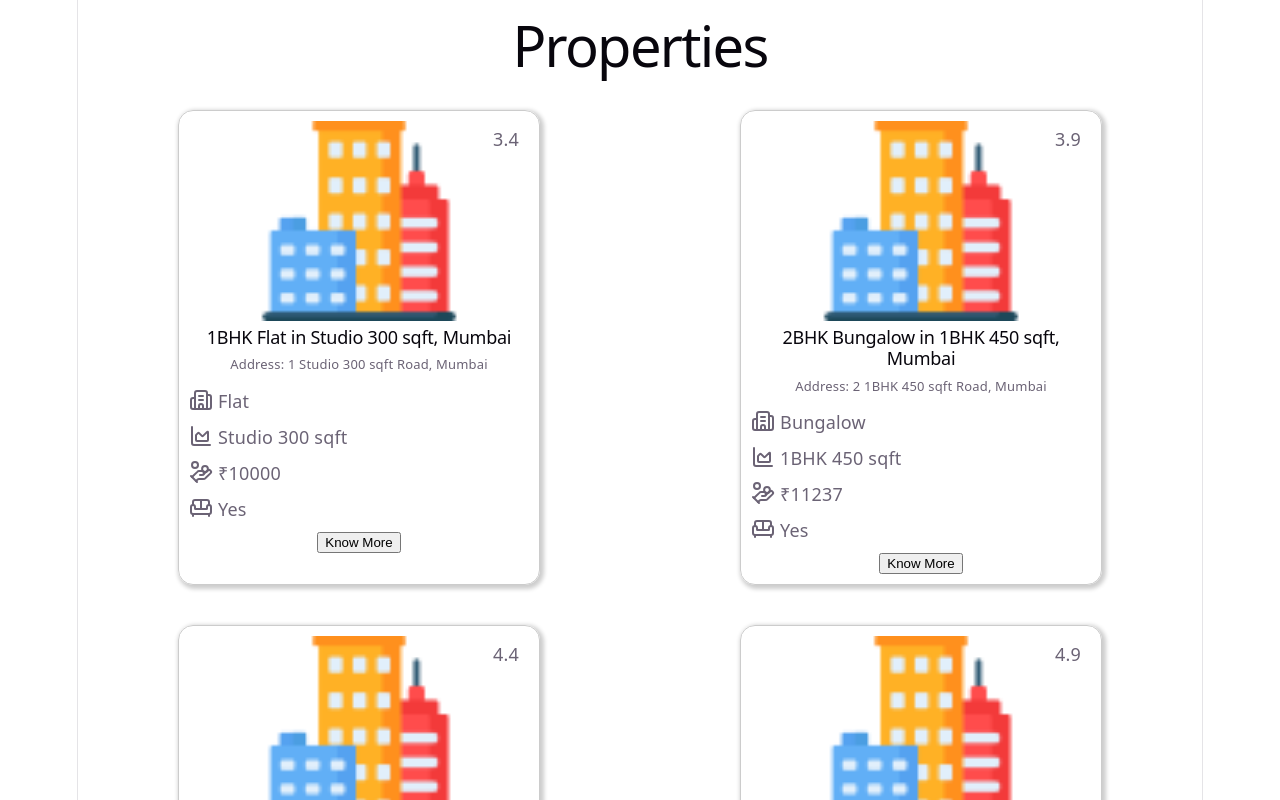
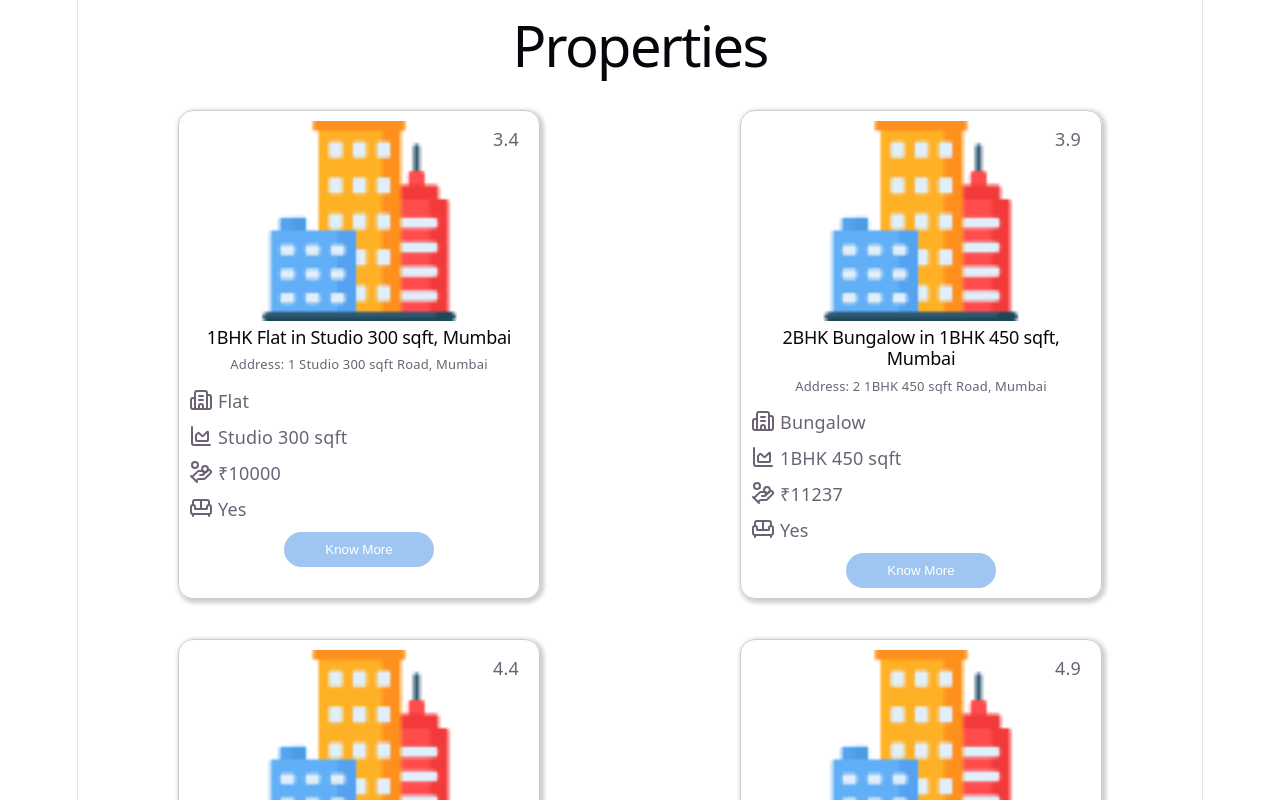
Before and after one commit to sakshi07bhosale/Easy-rent-react-app, a React (Vite) app: page /properties in a window 1280 px wide. Shown: the top 800 px of the page. Built offline with nearby package versions, Linux system fonts and the light colour scheme.

Commit message:
know more button are updated

```diff
--- a/src/components/Button/Button.css
+++ b/src/components/Button/Button.css
@@ -0,0 +1,9 @@
+.btn{
+    border:none;
+    padding: 10px 20px;
+    cursor:pointer;
+    min-width: 150px;
+    border-radius: 30px;
+    background-color: #9ec6f1;
+    color: white;
+}
--- a/src/components/Button/Button.jsx
+++ b/src/components/Button/Button.jsx
@@ -1,5 +1,7 @@
+import "./Button.css";
+
 function Button({ title }) {
-    return <button className="app-button">{title}</button>;
+    return <button className="btn">{title}</button>;
 }
 
 export default Button;
```
